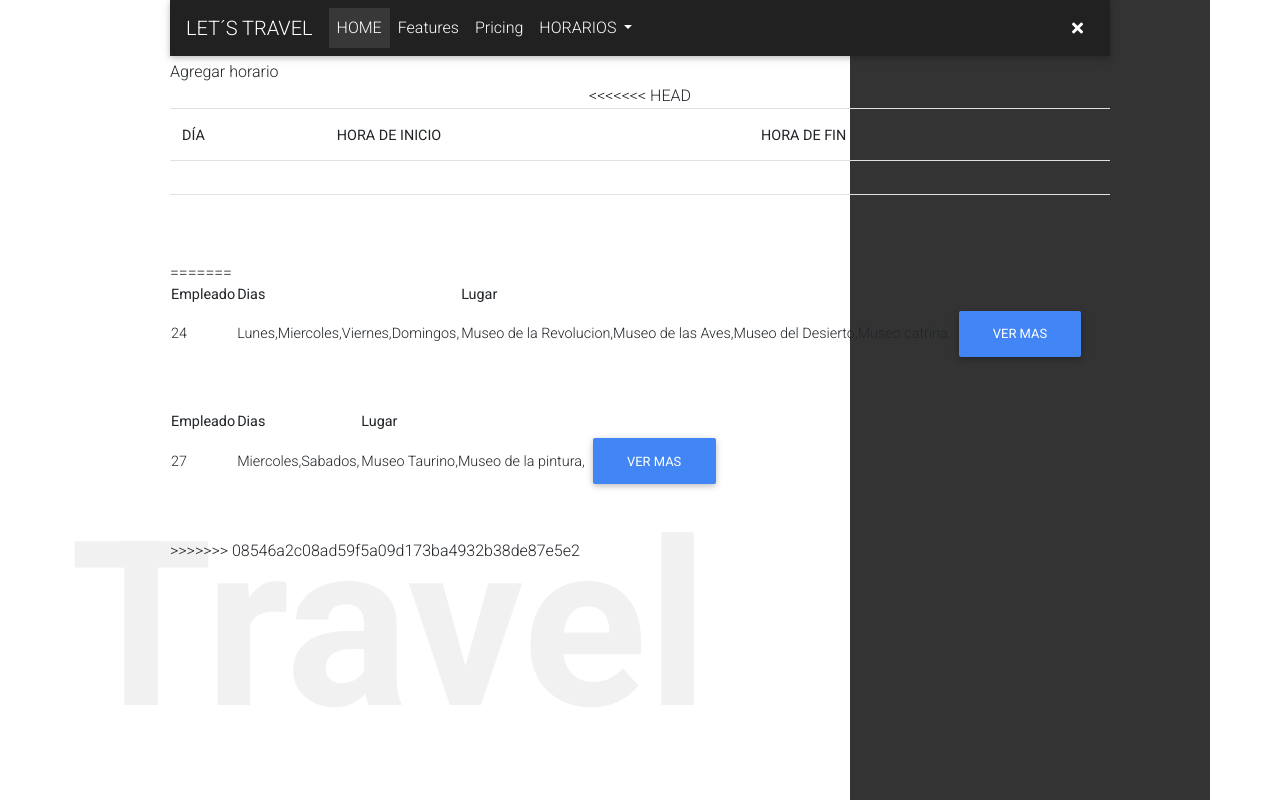
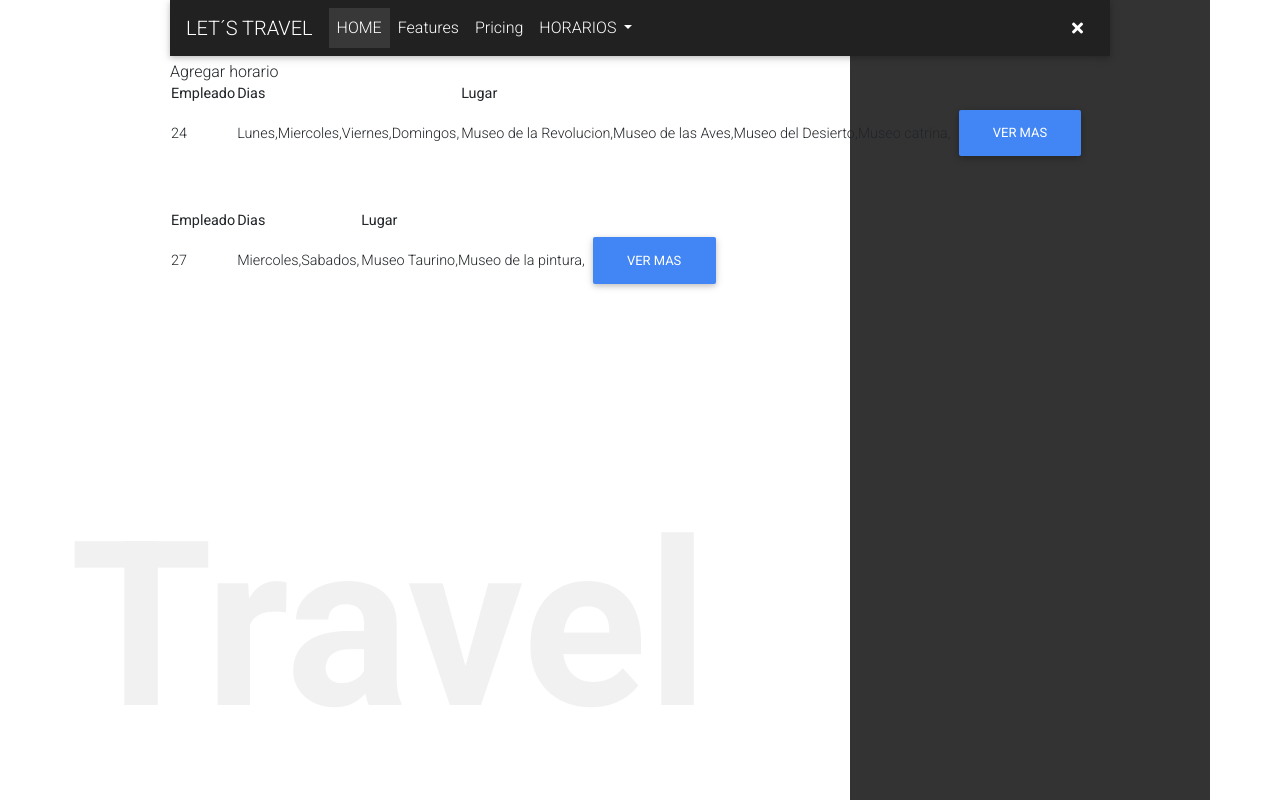
Before and after one commit to aodvmake/letstraveling-, a PHP site: page /views/turista.php in a window 1280 px wide. Run offline with PHP 8.4, Linux system fonts and the light colour scheme; a user stored in the database is signed in; data comes from the database, SQL or seed files in the repository; data that the repository does not hold is empty; some libraries are stand-ins or nearby versions; some web fonts are replaced.

Commit message:
correccion

```diff
--- /dev/null
+++ b/js/modal.js
@@ -0,0 +1,20 @@
+$(document).ready(function(){
+	$("#empleado").click(function(){
+		var idempleado = $("#empleado").val()
+             var parametros = {
+				'empleado':idempleado,
+				'request':'data',
+				};
+			$.ajax({
+				data: parametros,
+				url:'../controllers/modal.php',
+				type:'POST',
+				beforeSend: function () {
+		        },
+				success:  function (response) {
+					alert(response);
+					$("#idempleado").val("")
+				}
+			});
+		});
+	});
--- a/views/turista.php
+++ b/views/turista.php
@@ -67,25 +67,8 @@ include("../controllers/horarioparaturista.php");
 
  Agregar horario
  <form  class="text-center" method="POST">
-<<<<<<< HEAD
-   <div class="table-responsive">
-       <table class="table">
-                    <tr>
-                      <th scope="col">DÍA</th>
-                      <th scope="col">HORA DE INICIO</th>
-                      <th scope="col">HORA DE FIN</th>
-                    </tr>
-                       <?php foreach ($horario as $a): ?>
-                        <tr>
-                          <td><?php echo $a['dia']?></td>
-                          <td><?php echo $a['horarioi']?></td>
-                          <td><?php echo $a['horariof']?></td>
-                        </tr>
-                      <?php endforeach; ?>
-       </table>
-   </div>
-</form>
-=======
+
+
                 <div class="table-responsive">
                     </tr>
                        <?php
@@ -101,7 +84,7 @@ include("../controllers/horarioparaturista.php");
                            <td><?php echo $a['dias']?></td>
                            <td><?php echo $a['lugares']?></td>
                            <td>  <!-- Button to Open the Modal -->
-                           <button type="button" class="btn btn-primary" data-toggle="modal" data-target="#myModal" id="empleado">Ver Mas</button></td>
+                           <button type="button" class="btn btn-primary" data-toggle="modal" data-target="#myModal" id="empleado" value="<?php echo $a['id_usuario']?>">Ver Mas</button></td>
                           </tr>
                         </table>
                         <br>
@@ -110,7 +93,6 @@ include("../controllers/horarioparaturista.php");
                          endforeach;
                         ?>
                 </div>
->>>>>>> 08546a2c08ad59f5a09d173ba4932b38de87e5e2
 
 <!-- The Modal -->
   <div class="modal fade" id="myModal">
@@ -149,4 +131,5 @@ include("../controllers/horarioparaturista.php");
   <script type="text/javascript">
     $('#materialIndeterminate2').prop('indeterminate', true);
   </script>
+  <script type="text/javascript" src="../js/modal.js"></script>
 </html>
```
Also changed, not shown: controllers/modal.php (added, +8 -0 lines).
